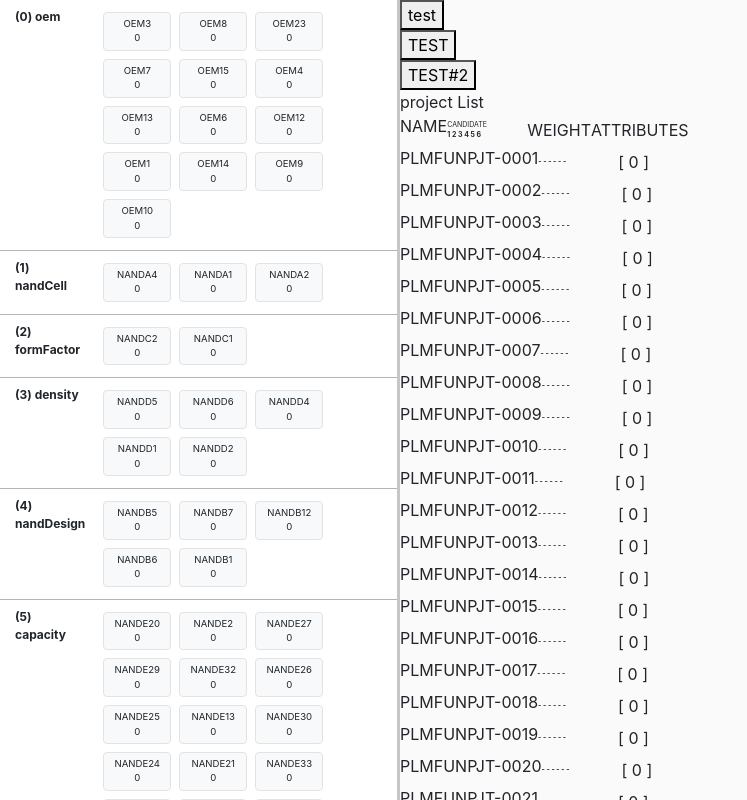
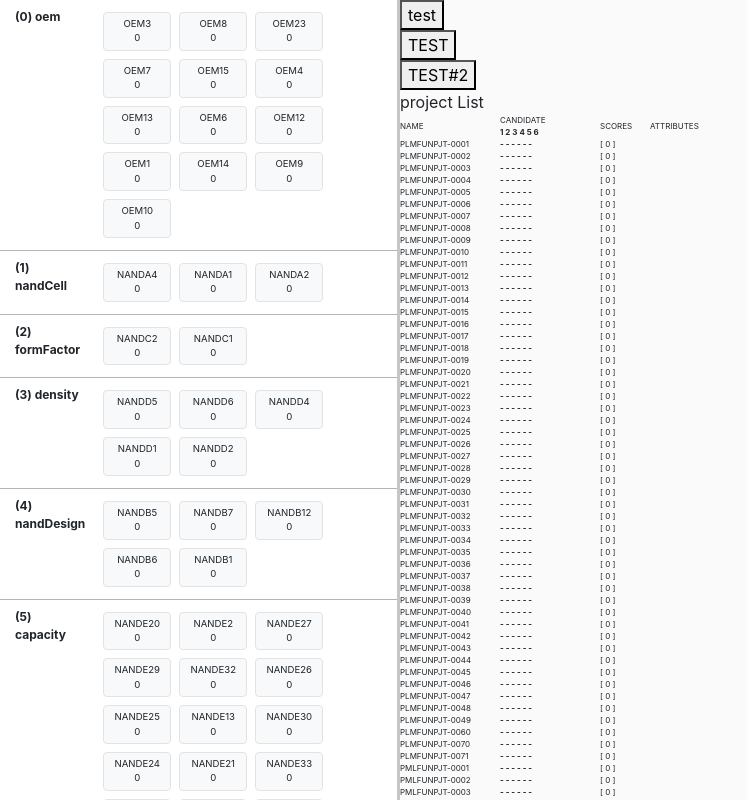
Before and after one commit to ytaek/defect-propagation-viz, a React (Create React App) app: page / in a window 1280 px wide. Shown: the whole page, without its empty margins (0-747 px from the left). Built offline with nearby package versions, Linux system fonts and the light colour scheme.

Commit message:
projects pane decorating

```diff
--- a/src/components/ProjectItem.tsx
+++ b/src/components/ProjectItem.tsx
@@ -33,7 +33,7 @@ export class ProjectItem extends React.Component<Props> {
 
     return (
       <div className="flex-container flex-align-items-center">
-        <label className="name">{project.code}</label>
+        <div className="project-name">{project.code}</div>
         {/* {
           this.props.candidateCriterionValueList.map( (cv: CriterionValueInterface) => (
             project.attributes[cv.criterion!.name] === cv.name ? (
@@ -43,7 +43,7 @@ export class ProjectItem extends React.Component<Props> {
             ): "-"
           ))
         } */}
-        <div className="status-value">
+        <div className="candidate-ox">
           {candidates.map( (c, i) => (<b key={i}>{c} </b>))}
         </div>
         <div className="score">
@@ -52,7 +52,7 @@ export class ProjectItem extends React.Component<Props> {
         {
           // criteria.filter(c => c.weight !== 0).map( (c, i) => (
             criteria.map( (c, i) => (
-            <div key={i}>
+            <div key={i} className="attributes">
               <div style={{
                   width:100*criterionWeights[i],
                   backgroundColor: colos[i]
--- a/src/components/ProjectList.tsx
+++ b/src/components/ProjectList.tsx
@@ -51,17 +51,17 @@ class ProjectList extends React.Component<Props> {
           }
         </div> */}
         <div className="flex-container flex-align-items-center">
-          <label className="name">NAME</label>
-          <div className="status-value">
+          <div className="project-name">NAME</div>
+          <div className="candidate-ox">
             CANDIDATE <br />
             {this.props.criteria.map( (d: any, i:number) => (
               <b key={i}>{i+1} </b>
             ))}
           </div>
-          <div>
-            WEIGHT
+          <div className="score">
+            SCORES
           </div>
-          <div>
+          <div className="attributes">
             ATTRIBUTES
           </div>
         </div>
--- a/src/components/project.css
+++ b/src/components/project.css
@@ -5,5 +5,20 @@
 .criterionValueBar {
   width: 100px; }
 
+.project-name {
+  font-size: 8px;
+  width: 100px; }
+
+.candidate-ox {
+  font-size: 8px;
+  width: 100px; }
+
 .score {
+  font-size: 8px;
   width: 50px; }
+
+.attributes {
+  padding-bottom: 1px;
+  padding-top: 1px;
+  font-size: 8px;
+  text-align: center; }
--- a/src/components/project.scss
+++ b/src/components/project.scss
@@ -5,6 +5,22 @@
 .criterionValueBar {
     width: 100px;
 }
+.project-name {
+    font-size: 8px;
+    width: 100px;
+}
+.candidate-ox {
+    font-size: 8px;
+    width: 100px;
+}
 .score {
+    font-size: 8px;
     width: 50px;
 }
+
+.attributes {
+    padding-bottom: 1px;
+    padding-top: 1px;
+    font-size: 8px;
+    text-align: center;
+}
--- a/src/containers/ProjectListContainer.tsx
+++ b/src/containers/ProjectListContainer.tsx
@@ -47,6 +47,7 @@ console.log("Container render reloaded!!", this.props.criteria)
     }
 
     onOrder = (): void => {
+console.log("onOrder called");
         // test
         this.props.criteria[0].values[0].status = CriterionValueStatus.CAND;
         this.props.criteria[0].values[1].status = CriterionValueStatus.CAND;
--- a/src/redux/modules/projects.ts
+++ b/src/redux/modules/projects.ts
@@ -51,8 +51,6 @@ export function projectReducer(
       const newProjects = state.projects.map( (proj) => {
 
         const score = Object.keys(new ProjectAttributes()).reduce( (prev: number, name: string) => {
-console.log("name", name, action.payload.criteria.filter(d => (d.name === name)));
-
           const cv = action.payload.criteria.filter(d => (d.name === name))[0]
                     .values.filter(d => d.name === proj.attributes[name])[0];
           if (cv.status === CriterionValueStatus.WEIGHT) {
@@ -60,13 +58,9 @@ console.log("name", name, action.payload.criteria.filter(d => (d.name === name))
           }
           return prev;
         }, 0);
-console.log("Score = ", score)
         proj.score = score;
         return proj;
       });
-
-console.log("NewProject = ", newProjects);
-
       return {
         projects: newProjects
       };
```
